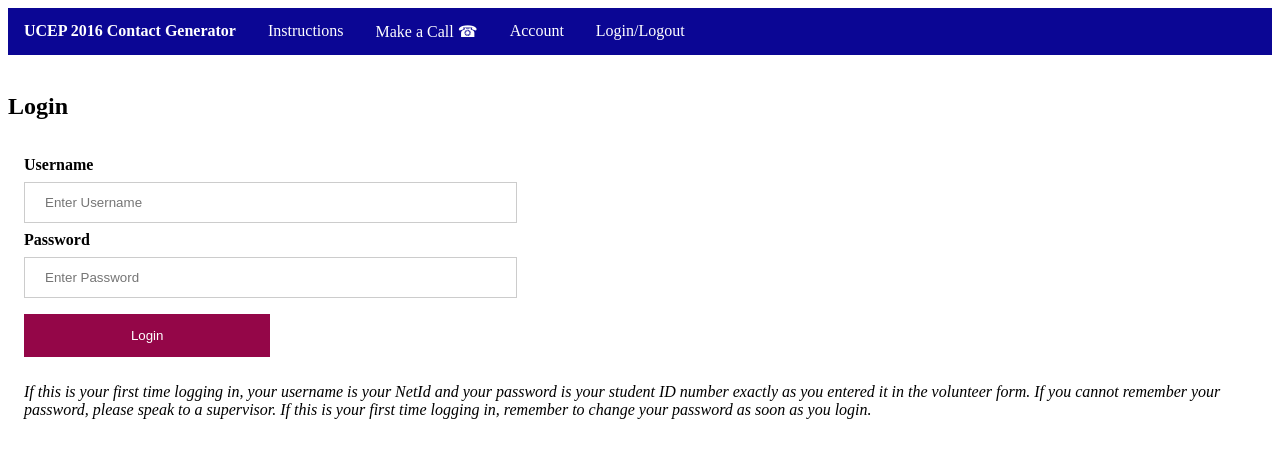
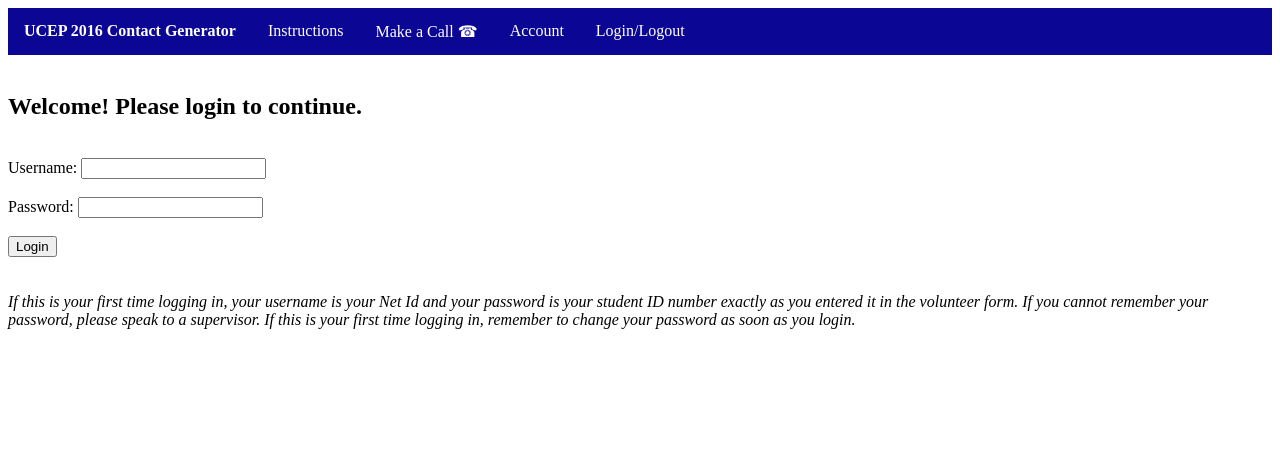
Before and after one commit to benjamin-issa/exit_poll, a Django app: page /account/login/ in a window 1280 px wide. Shown: the top 458 px of the page. Run offline with Django 3.2, Linux system fonts and the light colour scheme.

Commit message:
revised login page.

```diff
--- a/exit_poll_site/account/templates/login.html
+++ b/exit_poll_site/account/templates/login.html
@@ -1,59 +1,21 @@
 {% extends "base.html" %}
 
 {% block content%}
-<style>
-form {
-    border: 3px solid #f1f1f1;
-}
 
-input[type=text], input[type=password] {
-    width: 40%;
-    padding: 12px 20px;
-    margin: 8px 0;
-    display: inline-block;
-    border: 1px solid #ccc;
-    box-sizing: border-box;
-}
-
-button {
-    background-color: #940648;
-    color: white;
-    padding: 14px 20px;
-    margin: 8px 0;
-    border: none;
-    cursor: pointer;
-    width: 20%;
-}
-
-
-.container {
-    padding: 16px;
-}
-
-span.psw {
-    float: right;
-    padding-top: 16px;
-}
-
-</style>
-<body>
-
-<h2>Login</h2>
-
-  <div class="container">
-    <label><b>Username</b></label><br>
-    <input type="text" placeholder="Enter Username" name="uname" required>
-<br>
-    <label><b>Password</b></label><br>
-    <input type="password" placeholder="Enter Password" name="psw" required>
-        <br>
-    <button type="submit">Login</button>
-
-
+<h2>Welcome! Please login to continue.</h2> <br>
+<form action="{% url 'account:authenticate' %}" method="post">
+    {% csrf_token %}
+    <div >
+        <label for='username'> Username: </label>
+        <input type='text' name='Username' id='username'> <br><br>
+        <label for='password'>Password:  </label>
+        <input type='password' name='Password' id='password'><br><br>
+        <input type='submit' value='Login'>
+    </div>
 </form>
 
 
-<br><br> <i>If this is your first time logging in, your username is your NetId and your password is your student ID number
+<br><br> <i>If this is your first time logging in, your username is your Net Id and your password is your student ID number
 exactly as you entered it in the volunteer form. If you cannot remember your password, please speak to a supervisor. If
 this is your first time logging in, remember to change your password as soon as you login.</i>
 {% endblock content%}
--- a/exit_poll_site/account/urls.py
+++ b/exit_poll_site/account/urls.py
@@ -2,7 +2,8 @@ from django.conf.urls import url
 
 from . import views
 
-app_name = 'voters'
+app_name = 'account'
 urlpatterns = [
     url(r'login/$', views.login, name='login'),
+    url(r'authenticate/$', views.login, name='authenticate'),
 ]
--- a/exit_poll_site/account/views.py
+++ b/exit_poll_site/account/views.py
@@ -8,3 +8,13 @@ from random import randrange
 
 def login(request):
     return render (request, 'login.html')
+
+def authenticate(request):
+    username = request.POST.get('username', '')
+    password = request.POST.get('password', '')
+    user = auth.authenticate(username = username, password = password)
+    if user is not None:
+        auth.login(request, user)
+        return HttpResponseRedirect('/accounts/loggedin')
+    else:
+        return HttpResponseRedirect('/accounts/invalid')
```
